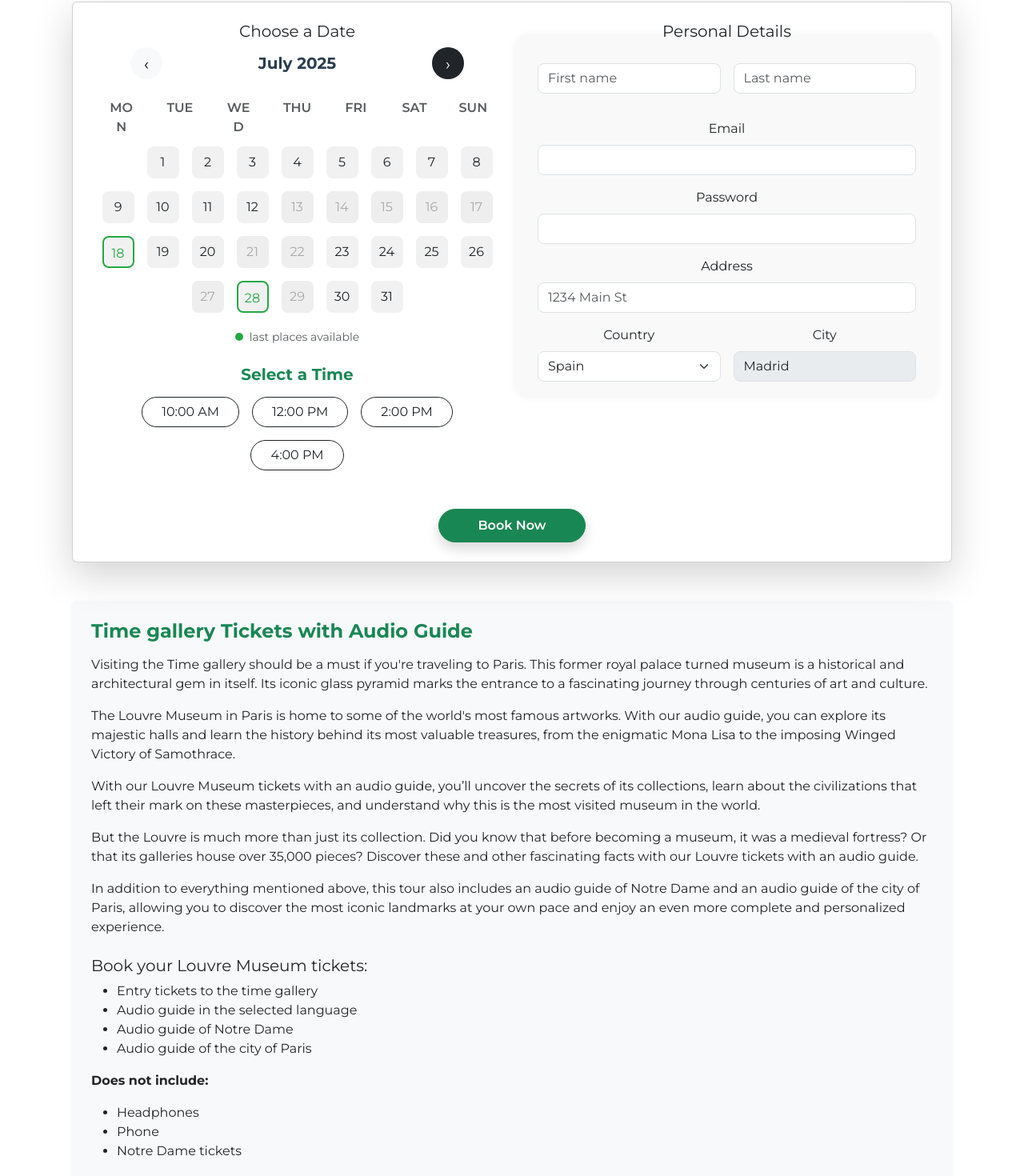
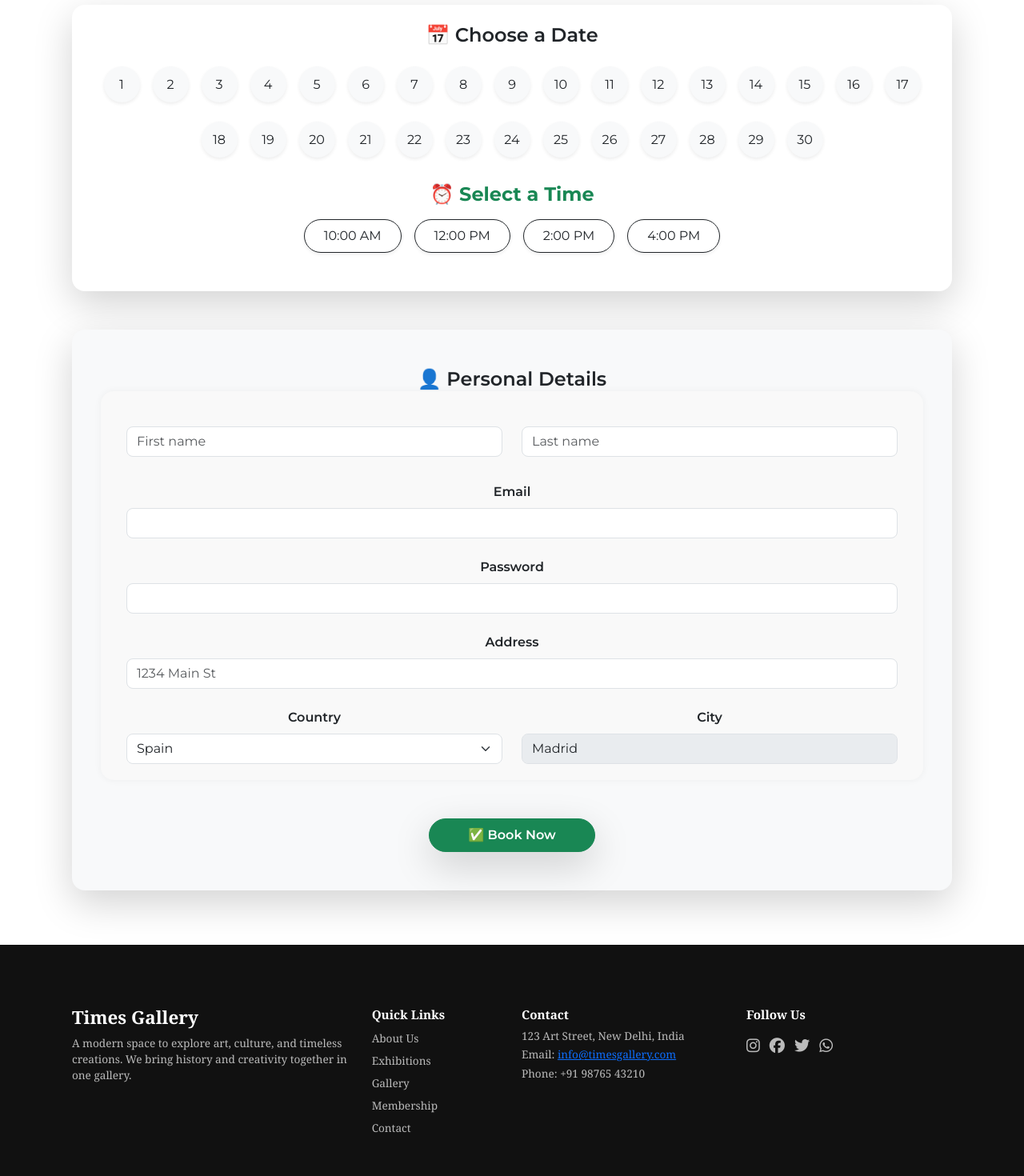
Before and after one commit to amitthakare07/Museam_new-set, a React (Create React App) app: page /aaa in a window 1280 px wide. Shown: the part 317-1787 px from the top of the page at 80% size. Built offline with nearby package versions, Linux system fonts and the light colour scheme; a web font is replaced by a local one.

Commit message:
final changes

```diff
--- a/src/LouvreBooking.js
+++ b/src/LouvreBooking.js
@@ -1,194 +1,139 @@
-import React, { useState } from 'react';
-import './Calendar.css';
+import React, { useState } from "react";
+import "./Calendar.css";
 
-const months = [
-  'January', 'February', 'March', 'April', 'May', 'June',
-  'July', 'August', 'September', 'October', 'November', 'December'
-];
+export default function LouvreBooking() {
+  const [selectedDate, setSelectedDate] = useState(null);
+  const [selectedTime, setSelectedTime] = useState(null);
+  const [selectedCountry, setSelectedCountry] = useState("Spain");
 
-const Calendar = ({ selectedDate, setSelectedDate }) => {
-  const [currentMonth, setCurrentMonth] = useState(6);
-  const [currentYear, setCurrentYear] = useState(2025);
-
-  const disabledDates = [13, 14, 15, 16, 17, 21, 22, 27, 29];
-  const lastAvailable = [18, 28];
-
-  const getDaysInMonth = (month, year) => new Date(year, month + 1, 0).getDate();
-  const getStartDay = (month, year) => new Date(year, month, 1).getDay();
-
-  const renderDays = () => {
-    const days = [];
-    const totalDays = getDaysInMonth(currentMonth, currentYear);
-    const startDay = getStartDay(currentMonth, currentYear);
-    const offset = startDay === 0 ? 6 : startDay - 1;
-
-    for (let i = 0; i < offset; i++) {
-days.push(<div key={`empty-${i}`} className="custom-calendar-day empty"></div>);
-    }
-
-    for (let i = 1; i <= totalDays; i++) {
-      let classes = 'custom-calendar-day';
-      if (disabledDates.includes(i)) classes += ' disabled';
-      else if (lastAvailable.includes(i)) classes += ' last-available';
-      if (selectedDate === i) classes += ' selected';
-
-      days.push(
-        <div
-          key={i}
-          className={classes}
-          onClick={() => {
-            if (!disabledDates.includes(i)) setSelectedDate(i);
-          }}
-        >
-          {i}
-        </div>
-      );
-    }
-
-    return days;
+  const countryCityMap = {
+    Spain: "Madrid",
+    "United Kingdom": "London",
+    France: "Paris",
+    Italy: "Rome",
+    Germany: "Berlin",
+    China: "Beijing",
   };
 
-  const prevMonth = () => {
-    if (currentMonth === 0) {
-      setCurrentMonth(11);
-      setCurrentYear(currentYear - 1);
-    } else {
-      setCurrentMonth(currentMonth - 1);
-    }
-    setSelectedDate(null);
-  };
-
-  const nextMonth = () => {
-    if (currentMonth === 11) {
-      setCurrentMonth(0);
-      setCurrentYear(currentYear + 1);
-    } else {
-      setCurrentMonth(currentMonth + 1);
-    }
-    setSelectedDate(null);
-  };
-
+  // Simple calendar UI
+  const renderCalendar = () => {
+    const days = Array.from({ length: 30 }, (_, i) => i + 1); // 1-30
     return (
-    <div className="custom-calendar-container text-center fade-slide">
-      <div className="custom-calendar-nav d-flex justify-content-between align-items-center px-5">
-        <button onClick={prevMonth} className="btn btn-light rounded-circle">&#8249;</button>
-        <h5 className="m-0">{months[currentMonth]} {currentYear}</h5>
-        <button onClick={nextMonth} className="btn btn-dark rounded-circle text-white">&#8250;</button>
+      <div className="custom-calendar-grid d-flex flex-wrap justify-content-center">
+        {days.map((day) => (
+          <div
+            key={day}
+            className={`custom-calendar-day rounded-circle shadow-sm mx-1 my-2 d-flex align-items-center justify-content-center
+              ${selectedDate === day ? "bg-success text-white fw-bold" : "bg-light"}`}
+            style={{
+              width: "45px",
+              height: "45px",
+              cursor: "pointer",
+              transition: "0.3s",
+            }}
+            onClick={() => setSelectedDate(day)}
+          >
+            {day}
           </div>
-
-      <div className="custom-calendar-weekdays d-flex justify-content-around mt-4 mb-2 text-muted">
-        <div>MON</div><div>TUE</div><div>WED</div><div>THU</div><div>FRI</div><div>SAT</div><div>SUN</div>
-      </div>
-
-      <div className="custom-calendar-grid d-flex flex-wrap justify-content-center">
-        {renderDays()}
-      </div>
-
-      <div className="legend mt-3 text-muted small">
-        <span className="dot"></span> last places available
-      </div>
+        ))}
       </div>
     );
   };
 
-export default function LouvreBooking() {
-  const [selectedDate, setSelectedDate] = useState(null);
-  const [selectedCountry, setSelectedCountry] = useState('Spain');
-  const countryCityMap = {
-    Spain: 'Madrid',
-    'United Kingdom': 'London',
-    France: 'Paris',
-    Italy: 'Rome',
-    Germany: 'Berlin',
-    China: 'Beijing'
-  };
-
   return (
     <div className="container my-5 custom-booking">
-      <h3 className="text-center mb-5 text-success fw-bold">Time gallery Ticket Booking</h3>
+      <h2 className="text-center mb-5 text-success fw-bold">
+        🎟 Time Gallery Ticket Booking
+      </h2>
 
-      <div className="card p-4 shadow-lg">
-        <div className="row g-4">
-          <div className="col-md-6">
-            <h5 className="text-dark">Choose a Date</h5>
-            <Calendar selectedDate={selectedDate} setSelectedDate={setSelectedDate} />
+      {/* Calendar Section */}
+      <div className="card p-4 shadow-lg mb-5 border-0 rounded-4">
+        <h4 className="text-dark mb-3">📅 Choose a Date</h4>
+        {renderCalendar()}
 
-            <h5 className="mt-4 text-success fw-bold">Select a Time</h5>
-            <div className="mb-3">
+        <h4 className="mt-4 text-success fw-bold">⏰ Select a Time</h4>
+        <div className="mb-3 text-center">
           {["10:00 AM", "12:00 PM", "2:00 PM", "4:00 PM"].map((time, i) => (
-                <button key={i} className="btn btn-outline-dark m-2 rounded-pill px-4">
+            <button
+              key={i}
+              className={`btn m-2 px-4 py-2 rounded-pill shadow-sm ${
+                selectedTime === time
+                  ? "btn-success text-white"
+                  : "btn-outline-dark"
+              }`}
+              onClick={() => setSelectedTime(time)}
+            >
               {time}
             </button>
           ))}
         </div>
       </div>
 
+      {/* Booking Form Section */}
+      <div className="card p-5 shadow-lg border-0 rounded-4 bg-light">
+        <h4 className="text-dark mb-4">👤 Personal Details</h4>
+        <form className="row g-4">
           <div className="col-md-6">
-            <h5 className="text-dark">Personal Details</h5>
-            <form className="row g-3">
-              <div className="col-md-6">
-                <input type="text" className="form-control" placeholder="First name" />
+            <input
+              type="text"
+              className="form-control rounded-3"
+              placeholder="First name"
+            />
           </div>
           <div className="col-md-6">
-                <input type="text" className="form-control" placeholder="Last name" />
+            <input
+              type="text"
+              className="form-control rounded-3"
+              placeholder="Last name"
+            />
           </div>
           <div className="col-md-12">
-                <label className="form-label mt-3">Email</label>
-                <input type="email" className="form-control" />
+            <label className="form-label mt-2 fw-semibold">Email</label>
+            <input type="email" className="form-control rounded-3" />
           </div>
           <div className="col-md-12">
-                <label className="form-label">Password</label>
-                <input type="password" className="form-control" />
+            <label className="form-label fw-semibold">Password</label>
+            <input type="password" className="form-control rounded-3" />
           </div>
           <div className="col-12">
-                <label className="form-label">Address</label>
-                <input type="text" className="form-control" placeholder="1234 Main St" />
+            <label className="form-label fw-semibold">Address</label>
+            <input
+              type="text"
+              className="form-control rounded-3"
+              placeholder="1234 Main St"
+            />
           </div>
           <div className="col-md-6">
-                <label className="form-label">Country</label>
-                <select className="form-select" value={selectedCountry} onChange={(e) => setSelectedCountry(e.target.value)}>
+            <label className="form-label fw-semibold">Country</label>
+            <select
+              className="form-select rounded-3"
+              value={selectedCountry}
+              onChange={(e) => setSelectedCountry(e.target.value)}
+            >
               {Object.keys(countryCityMap).map((country, i) => (
                 <option key={i}>{country}</option>
               ))}
             </select>
           </div>
           <div className="col-md-6">
-                <label className="form-label">City</label>
-                <input type="text" className="form-control" value={countryCityMap[selectedCountry]} readOnly />
+            <label className="form-label fw-semibold">City</label>
+            <input
+              type="text"
+              className="form-control rounded-3"
+              value={countryCityMap[selectedCountry]}
+              readOnly
+            />
           </div>
         </form>
+
+        <div className="text-center mt-5">
+          <button
+            type="submit"
+            className="btn btn-success px-5 py-2 rounded-pill shadow-lg fw-semibold"
+          >
+            ✅ Book Now
+          </button>
         </div>
-        </div>
-
-        <div className="text-center mt-4">
-          <button type="submit" className="btn btn-success px-5 py-2 rounded-pill shadow">Book Now</button>
-        </div>
-      </div>
-
-      <div className="mt-5 p-4 bg-light rounded shadow-sm">
-        <h4 className="text-success fw-bold mb-3">Time gallery Tickets with Audio Guide</h4>
-        <p>Visiting the Time gallery should be a must if you're traveling to Paris. This former royal palace turned museum is a historical and architectural gem in itself. Its iconic glass pyramid marks the entrance to a fascinating journey through centuries of art and culture.</p>
-        <p>The Louvre Museum in Paris is home to some of the world's most famous artworks. With our audio guide, you can explore its majestic halls and learn the history behind its most valuable treasures, from the enigmatic Mona Lisa to the imposing Winged Victory of Samothrace.</p>
-        <p>With our Louvre Museum tickets with an audio guide, you’ll uncover the secrets of its collections, learn about the civilizations that left their mark on these masterpieces, and understand why this is the most visited museum in the world.</p>
-        <p>But the Louvre is much more than just its collection. Did you know that before becoming a museum, it was a medieval fortress? Or that its galleries house over 35,000 pieces? Discover these and other fascinating facts with our Louvre tickets with an audio guide.</p>
-        <p>In addition to everything mentioned above, this tour also includes an audio guide of Notre Dame and an audio guide of the city of Paris, allowing you to discover the most iconic landmarks at your own pace and enjoy an even more complete and personalized experience.</p>
-
-        <h5 className="mt-4">Book your Louvre Museum tickets:</h5>
-        <ul>
-          <li>Entry tickets to the time gallery</li>
-          <li>Audio guide in the selected language</li>
-          <li>Audio guide of Notre Dame</li>
-          <li>Audio guide of the city of Paris</li>
-        </ul>
-        <p><strong>Does not include:</strong></p>
-        <ul>
-          <li>Headphones</li>
-          <li>Phone</li>
-          <li>Notre Dame tickets</li>
-        </ul>
-        <p className="textp">
-          ⚠ Due to the high demand for tickets for this monument and in order to guarantee the availability of your tickets, the final time of your visit may vary with a margin of 90 minutes before and 90 minutes after from the time selected by you in your reservation process (example: If you select your visit for 11:00 a.m., your tickets will be reserved for the first available time in the interval from 11:00 a.m. to 12:30 p.m.)
-        </p>
       </div>
     </div>
   );
```
Lines whose indentation alone changed are shown as unchanged.
